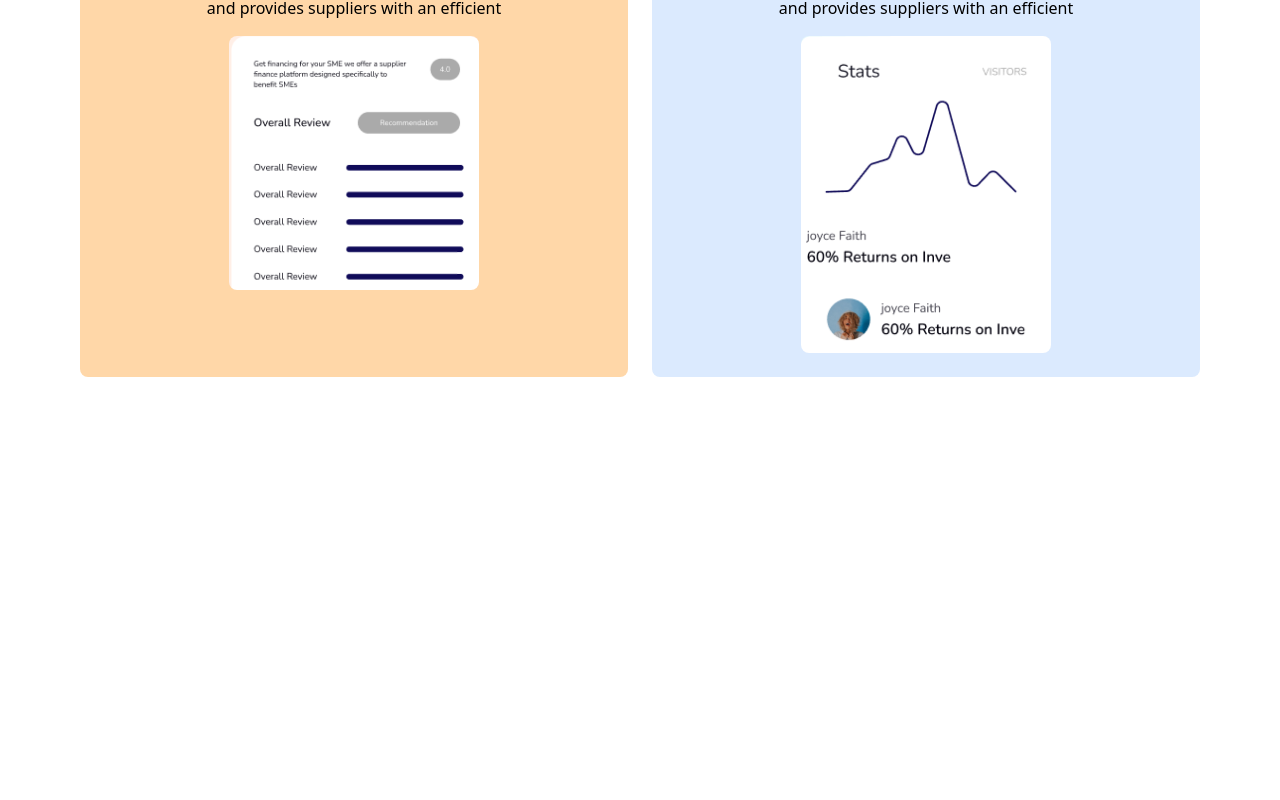
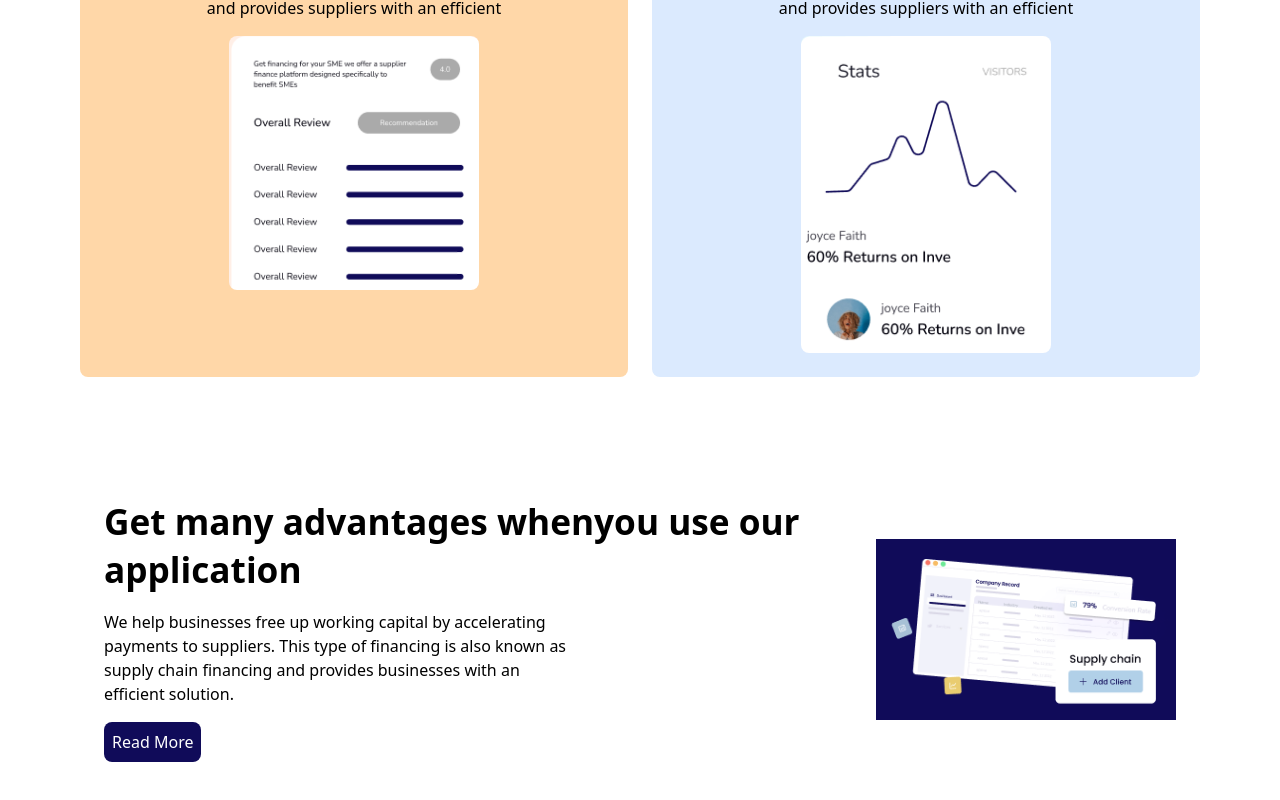
Before and after one commit to streetopsng/streetops, a Next.js app: page / in a window 1280 px wide. Shown: the part 1272-2072 px from the top of the page. Before the commit the page ends 1705 px from the top, so only its background shows below. Built offline with nearby package versions, Linux system fonts and the light colour scheme.

Commit message:
update on section

```diff
--- a/src/components/LandingPageComponents/Section.tsx
+++ b/src/components/LandingPageComponents/Section.tsx
@@ -104,6 +104,33 @@ const Section = () => {
           />
         </div>
       </div>
+      {/* Get many advanatages section */}
+      <div className="flex flex-col-reverse lg:flex-row items-center mt-10 pt-10 p-6 rounded-lg gap-6 w-full max-w-6xl">
+  {/* Text Section */}
+  <div className="flex-1 space-y-4">
+    <h2 className="font-semibold text-2xl lg:text-[2.2rem] leading-snug">
+      Get many advantages when
+      <br className="block sm:hidden" />
+       you use our application
+    </h2>
+    <p>
+      We help businesses free up working capital by accelerating
+      <br className="hidden sm:block" />
+      payments to suppliers. This type of financing is also known as
+      <br className="hidden sm:block" />
+      supply chain financing and provides businesses with an
+      <br className="hidden sm:block" />
+      efficient solution.
+    </p>
+    <button type="submit" className="bg-primary text-white p-2 rounded-lg">
+      Read More
+    </button>
+  </div>
+
+  {/* Image Section */}
+  <Image alt="paige" src="/solution-1.png" width={300} height={300} />
+</div>
+
     </div>
   );
 };
```
